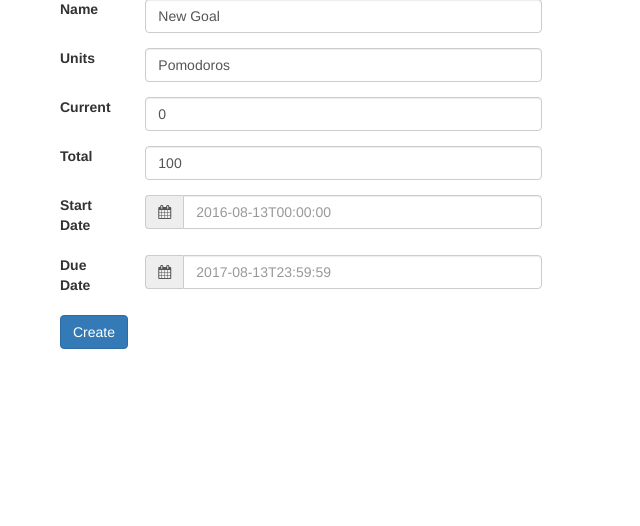
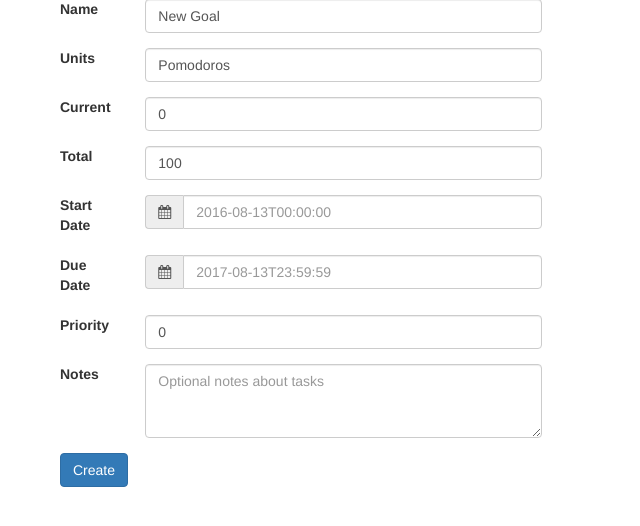
Before and after one commit to cdated/ananke, a Flask app: page /goals/new in a window 1280 px wide. Shown: the part 57-583 px from the top of the page, without its empty margins (0-640 px from the left). Run offline with Flask 2, Linux system fonts and the light colour scheme; some libraries are stand-ins or nearby versions.

Commit message:
Add notes, priority, and 5 day week option

```diff
--- a/server.py
+++ b/server.py
@@ -26,17 +26,20 @@ def new_goal():
                 "endDate" : now.replace(year=now.year + 1, hour=23, minute=59,
                                           second=59, microsecond=0).isoformat(),
                 "updated" : str(now.date()),
-                "done_today" : 0
+                "done_today" : 0,
+                "priority" : 0,
+                "notes" : ""
                 }
 
     if request.method == 'POST':
-        for field in ['name', 'units', 'current', 'total']:
+        for field in ['name', 'units', 'current', 'total', 'notes',
+                      'priority']:
             if field in request.form:
                 new_goal[field] = request.form[field]
 
         # Update the start/end if value with appropriate times
-        for dateType, offset in [('startDate', 'T00:00:00Z'),
-                                 ('endDate', 'T23:59:59Z')]:
+        for dateType, offset in [('startDate', 'T00:00:00'),
+                                 ('endDate', 'T23:59:59')]:
             if dateType in request.form:
                 if request.form[dateType]:
                     new_goal[field] = request.form[dateType] + offset
@@ -74,7 +77,8 @@ def update_progress(goal_id):
     if request.method == 'POST':
         match = {"uid":USER, "_id":ObjectId(goal_id)}
 
-        for field in ['name', 'units', 'current', 'total']:
+        for field in ['name', 'units', 'current', 'total',
+                      'notes', 'priority']:
             if field in request.form:
                 value = request.form[field]
                 if field == 'current':
@@ -83,8 +87,8 @@ def update_progress(goal_id):
                 col.update(match, update)
 
         # Update the start/end if value with appropriate times
-        for dateType, offset in [('startDate', 'T00:00:00Z'),
-                                 ('endDate', 'T23:59:59Z')]:
+        for dateType, offset in [('startDate', 'T00:00:00'),
+                                 ('endDate', 'T23:59:59')]:
             if dateType in request.form:
                 if request.form[dateType]:
                     value = request.form[dateType] + offset
@@ -112,7 +116,7 @@ def index():
             update = {'$set': {'done_today': 0}}
             col.update({"uid":USER, "_id": goal["_id"]}, update)
 
-    goals= col.find({"uid":USER}).sort("endDate", 1)
+    goals = col.find({"uid":USER}).sort([("priority", -1), ("endDate", 1)])
 
     return render_template('index.html', title="Ananke - Goals", goals=goals)
 
--- a/templates/goal.html
+++ b/templates/goal.html
@@ -82,6 +82,18 @@
         </div>
       </div>
       <div class="form-group row">
+        <label for="priority" class="col-xs-2 col-form-label">Priority</label>
+        <div class="col-xs-10">
+          <input class="form-control" type="number" value="{{goal.priority}}" name="priority" id="priority">
+        </div>
+      </div>
+      <div class="form-group row">
+          <label for="notes" class="control-label col-sm-2 requiredField">Notes</label>
+          <div class="col-xs-10">
+            <textarea class="form-control" type="text" id="notes" name="notes" rows="3" placeholder="Optional notes about tasks">{{goal.notes}}</textarea>
+          </div>
+      </div>
+      <div class="form-group row">
         <div class="offset-sm-2 col-sm-10">
           <button type="submit" class="btn btn-primary">{{operation}}</button>
         </div>
```
Also changed, not shown: templates/index.html (+58 -11 lines).
